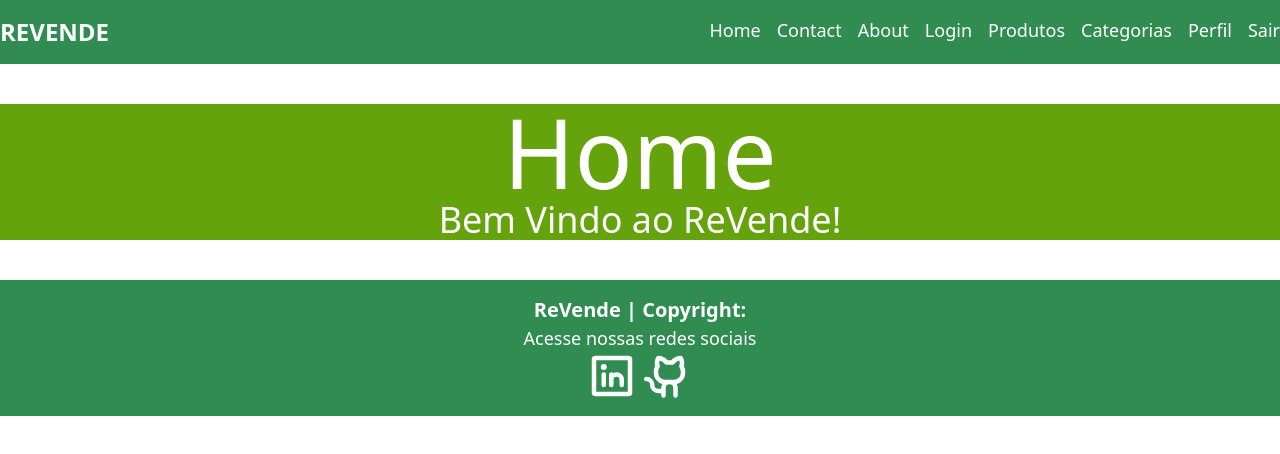
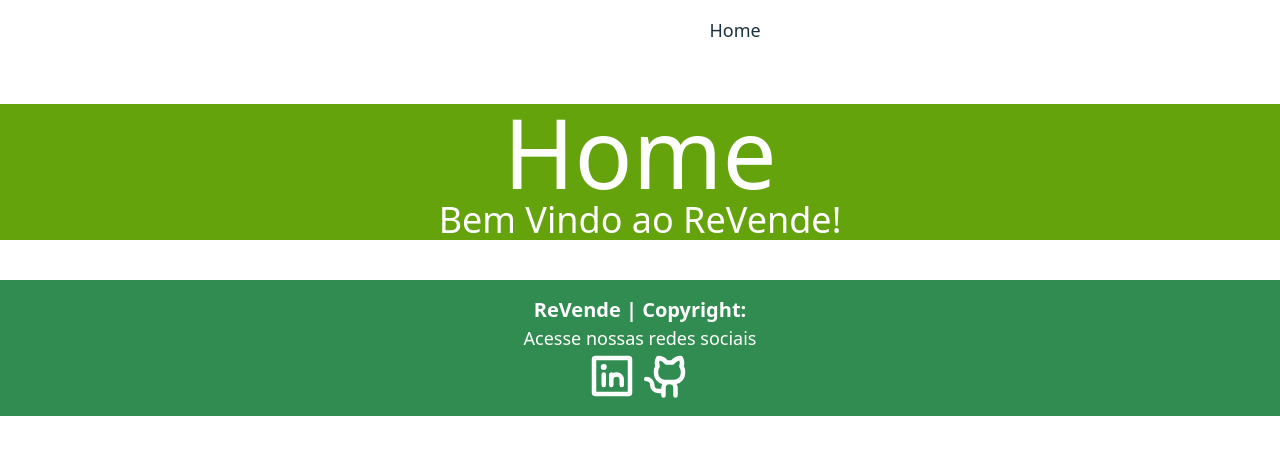
Before and after one commit to ecommerceGrupo03/ReVende-React, a React (Vite) app in the folder ReVende-React/: page / in a window 1280 px wide. Shown: the top 454 px of the page. Built offline with nearby package versions, Linux system fonts and the light colour scheme.

Commit message:
color change

```diff
--- a/ReVende-React/src/components/navBar/NavBar.tsx
+++ b/ReVende-React/src/components/navBar/NavBar.tsx
@@ -1,38 +1,48 @@
-import { useContext } from "react"
-import { Link, useNavigate } from "react-router-dom"
-import { AuthContext } from "../../contexts/AuthContext"
+import { useContext } from 'react';
+import { Link, useNavigate } from 'react-router-dom';
+import { AuthContext } from '../../contexts/AuthContext';
 
 function NavBar() {
-  let navigate = useNavigate()
+	let navigate = useNavigate();
 
-  const { usuario, handleLogout } = useContext(AuthContext)
+	const { usuario, handleLogout } = useContext(AuthContext);
 
 	function logout() {
-      handleLogout()
-      alert('Usuário deslogado com sucesso.')
-      navigate('/login')
+		handleLogout();
+		alert('Usuário deslogado com sucesso.');
+		navigate('/login');
 	}
 
 	return (
 		<>
-       <div className='w-full bg-[#308C50] text-white flex justify-center py-4'>
+			<div className="w-full bg-[#FFF] text-white flex justify-center py-4">
 				<div className="container flex justify-between text-lg">
-              <div className='text-2xl font-bold uppercase'>ReVende</div>
+					<div className="text-2xl font-bold uppercase">ReVende</div>
 
-              <div className='flex gap-4'>
-                <Link to='/home' className='hover:underline'>Home</Link>
-                <Link to='/contact' className='hover:underline'>Contact</Link>
-                <Link to='/about' className='hover:underline'>About</Link>
-                <Link to='/login' className='hover:underline'>Login</Link>
-                <div className='hover:underline'>Produtos</div>
-                <div className='hover:underline'>Categorias</div>
-                <div className='hover:underline'>Perfil</div>
-                <Link to='' onClick={logout} className='hover:underline'>Sair</Link>
+					<div className="flex gap-4">
+						<Link to="/home" className="hover:underline text-[#1C3240]">
+							Home
+						</Link>
+						<Link to="/contact" className="hover:underline">
+							Contact
+						</Link>
+						<Link to="/about" className="hover:underline">
+							About
+						</Link>
+						<Link to="/login" className="hover:underline">
+							Login
+						</Link>
+						<div className="hover:underline">Produtos</div>
+						<div className="hover:underline">Categorias</div>
+						<div className="hover:underline">Perfil</div>
+						<Link to="" onClick={logout} className="hover:underline">
+							Sair
+						</Link>
 					</div>
 				</div>
 			</div>
 		</>
-    )
+	);
 }
 
-  export default NavBar
+export default NavBar;
```
Lines whose indentation alone changed are shown as unchanged.
